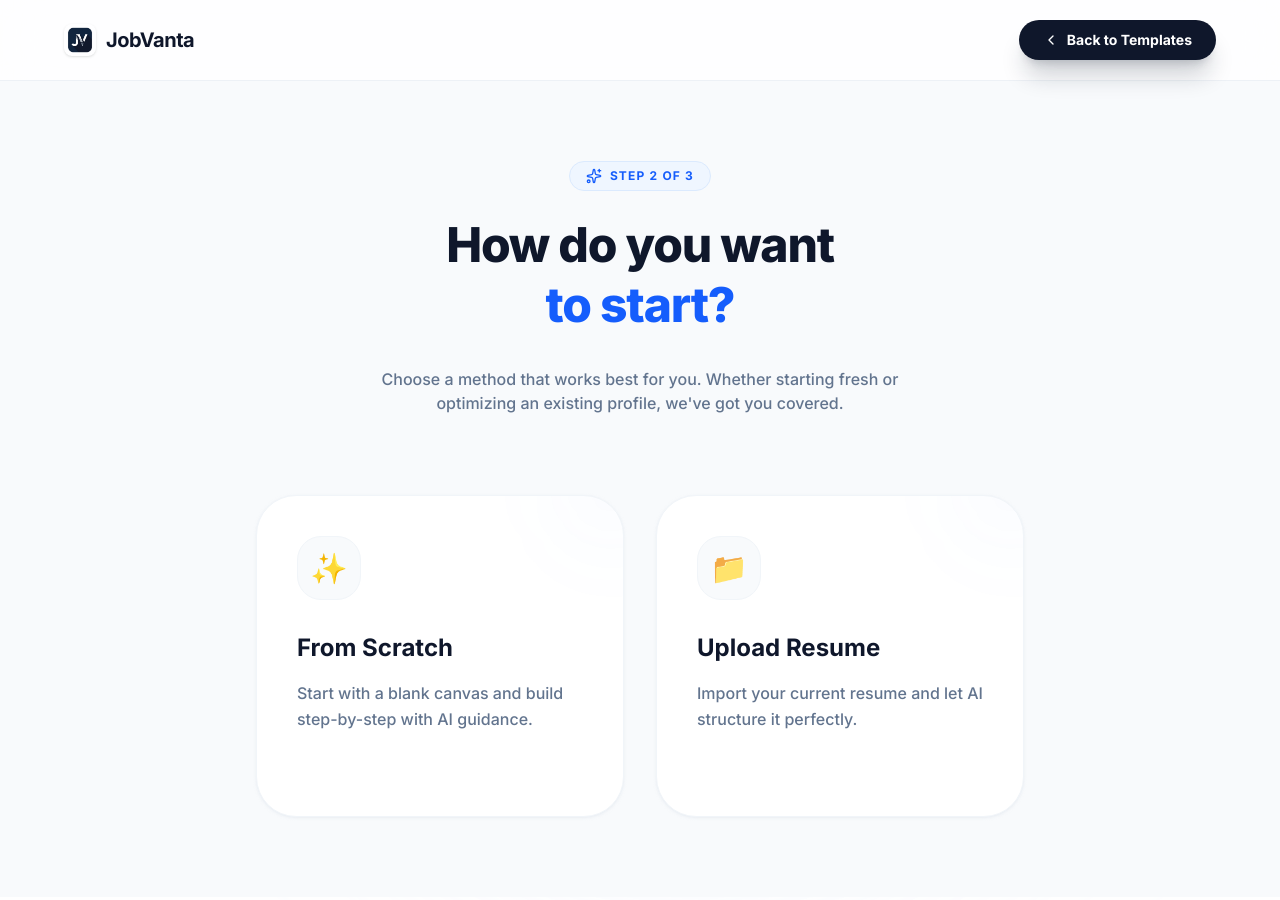
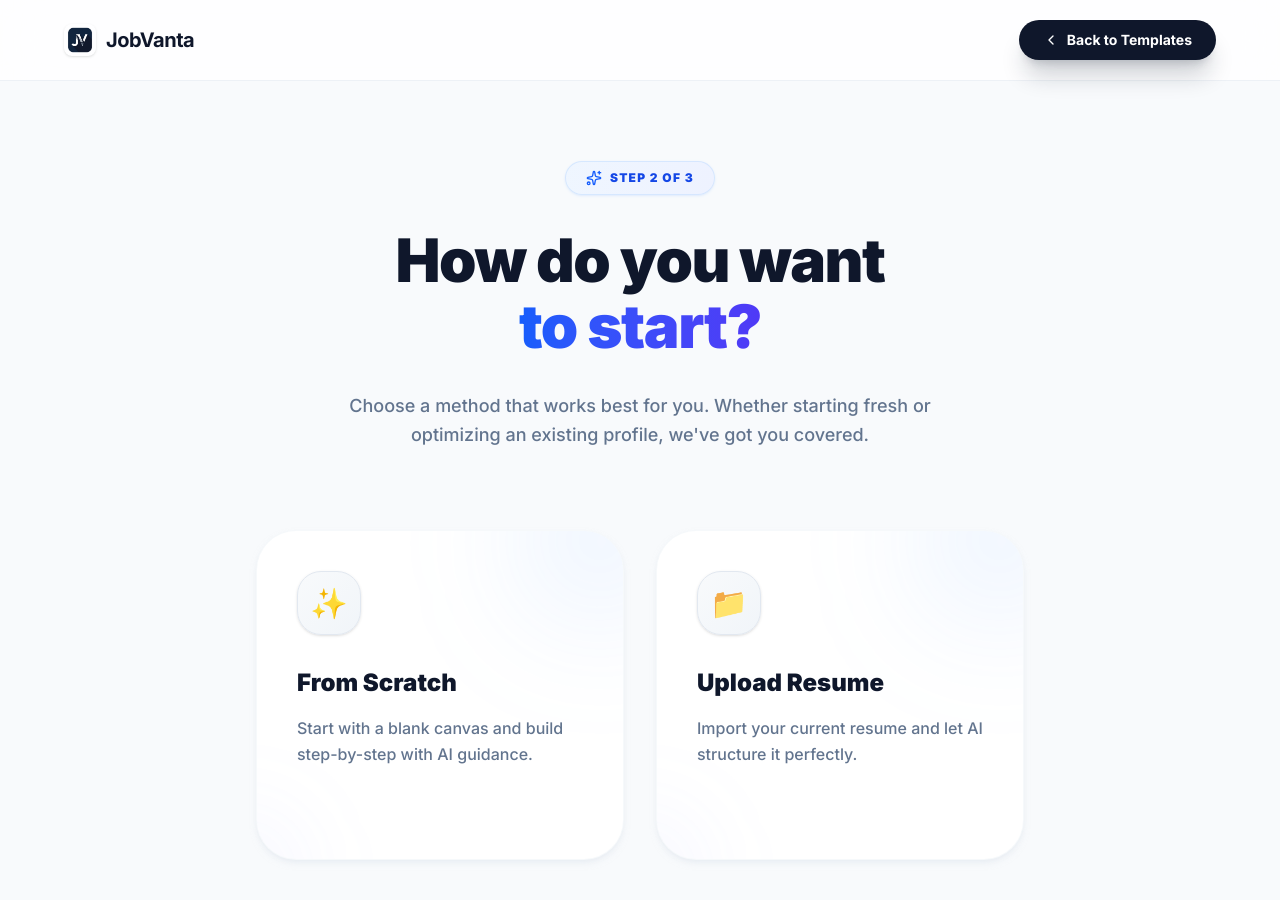
Before and after one commit to e-mons/job-vanta-web, a Next.js app: page /builder/options in a window 1280 px wide. Shown: the top 900 px of the page. Built offline with nearby package versions, Linux system fonts and the light colour scheme.

Commit message:
Added some APIs

```diff
--- /dev/null
+++ b/src/app/api/resume/export/route.ts
@@ -0,0 +1,51 @@
+import { NextRequest, NextResponse } from "next/server";
+import { renderToStream } from "@react-pdf/renderer";
+import React from "react";
+import { ResumeDocument } from "@/components/builder/Preview/PDFPreview";
+import { createAdminClient } from "@/utils/supabase/admin";
+
+export async function GET(req: NextRequest) {
+  try {
+    const searchParams = req.nextUrl.searchParams;
+    const resumeId = searchParams.get('id');
+    const templateId = searchParams.get('templateId') || 'modern';
+
+    if (!resumeId) {
+      return NextResponse.json({ error: "No resume ID provided" }, { status: 400 });
+    }
+
+    const supabase = createAdminClient();
+    const { data: resume, error } = await supabase
+      .from('resumes')
+      .select('*')
+      .eq('id', resumeId)
+      .single();
+
+    if (error || !resume) {
+      return NextResponse.json({ error: "Resume not found" }, { status: 404 });
+    }
+
+    const stream = await renderToStream(
+      React.createElement(ResumeDocument, { data: resume.content, templateId }) as React.ReactElement<any>
+    );
+
+    // Convert NodeJS Readable stream to Web ReadableStream
+    const readable = new ReadableStream({
+      start(controller) {
+        stream.on('data', (chunk) => controller.enqueue(chunk));
+        stream.on('end', () => controller.close());
+        stream.on('error', (err) => controller.error(err));
+      }
+    });
+
+    return new NextResponse(readable, {
+      headers: {
+        'Content-Type': 'application/pdf',
+        'Content-Disposition': `attachment; filename="${resume.title || 'Resume'}.pdf"`,
+      },
+    });
+  } catch (error: any) {
+    console.error("PDF Export error:", error);
+    return NextResponse.json({ error: "Failed to generate PDF" }, { status: 500 });
+  }
+}
--- a/src/app/builder/edit/page.tsx
+++ b/src/app/builder/edit/page.tsx
@@ -612,7 +612,7 @@ function BuilderEditContent() {
   return (
     <div className="min-h-screen bg-slate-50 text-slate-900 flex flex-col font-sans">
       {/* Top Bar */}
-      <header className="h-20 border-b border-slate-200/60 bg-white/80 backdrop-blur-xl flex items-center justify-between px-8 z-30 sticky top-0">
+      <header className="h-20 border-b border-slate-200/60 bg-white/90 backdrop-blur-2xl flex items-center justify-between px-8 z-30 sticky top-0 shadow-sm shadow-slate-200/50">
         <div className="flex items-center gap-6">
           <Link href="/builder" className="group flex items-center gap-2 px-3 py-2 rounded-2xl hover:bg-slate-50 transition-all">
             <ChevronLeft className="w-5 h-5 text-slate-400 group-hover:text-blue-600 group-hover:-translate-x-1 transition-all" />
@@ -654,13 +654,13 @@ function BuilderEditContent() {
             <>
               <button
                 onClick={handleGetMatchingJobs}
-                className="px-6 py-3 rounded-2xl bg-emerald-600 text-white font-bold text-sm hover:bg-emerald-700 hover:shadow-xl hover:shadow-emerald-500/20 transition-all flex items-center gap-2"
+                className="px-6 py-3 rounded-2xl bg-gradient-to-r from-emerald-500 to-teal-500 text-white font-black text-sm hover:from-emerald-600 hover:to-teal-600 hover:shadow-xl hover:shadow-emerald-500/20 transition-all duration-300 flex items-center gap-2 active:scale-95"
               >
                 <Target className="w-4 h-4" /> Find Matching Jobs
               </button>
               <button
                 onClick={handleExportPDF}
-                className="ml-2 px-6 py-3 rounded-2xl bg-blue-600 text-white font-bold text-sm hover:bg-blue-700 hover:shadow-xl hover:shadow-blue-500/20 transition-all flex items-center gap-2"
+                className="ml-2 px-6 py-3 rounded-2xl bg-gradient-to-r from-blue-600 to-indigo-600 text-white font-black text-sm hover:from-blue-700 hover:to-indigo-700 hover:shadow-xl hover:shadow-blue-500/20 transition-all duration-300 flex items-center gap-2 active:scale-95"
               >
                 <Download className="w-4 h-4" /> Export PDF
               </button>
--- a/src/app/builder/options/page.tsx
+++ b/src/app/builder/options/page.tsx
@@ -154,15 +154,15 @@ function BuilderOptionsContent() {
           transition={{ duration: 0.8 }}
           className="text-center mb-20"
         >
-          <div className="inline-flex items-center gap-2 px-4 py-1.5 rounded-full bg-blue-50 border border-blue-100 text-xs font-bold text-blue-600 uppercase tracking-widest mb-6">
-            <Sparkles className="w-4 h-4" />
+          <div className="inline-flex items-center gap-2 px-5 py-2 rounded-full bg-gradient-to-r from-blue-50 to-indigo-50 border border-blue-200/50 text-xs font-black text-blue-700 uppercase tracking-widest mb-8 shadow-sm shadow-blue-500/10">
+            <Sparkles className="w-4 h-4 text-blue-600" />
             Step 2 of 3
           </div>
-          <h1 className="text-3xl md:text-5xl font-extrabold tracking-tight text-slate-900 mb-8 leading-tight">
+          <h1 className="text-4xl md:text-6xl font-black tracking-tight text-slate-900 mb-8 leading-[1.1]">
             How do you want <br />
-            <span className="text-blue-600">to start?</span>
+            <span className="text-transparent bg-clip-text bg-gradient-to-r from-blue-600 to-indigo-600">to start?</span>
           </h1>
-          <p className="text-base text-slate-500 max-w-xl mx-auto font-medium">
+          <p className="text-lg text-slate-500 max-w-2xl mx-auto font-medium leading-relaxed">
             Choose a method that works best for you. Whether starting fresh or optimizing an existing profile, we've got you covered.
           </p>
         </motion.div>
@@ -211,24 +211,26 @@ function BuilderOptionsContent() {
               initial={{ opacity: 0, scale: 0.95 }}
               animate={{ opacity: 1, scale: 1 }}
               exit={{ opacity: 0, scale: 0.95 }}
-              className="mt-16 p-10 rounded-[40px] bg-white border border-blue-100 shadow-2xl shadow-blue-900/5 flex flex-col items-center gap-8 text-center"
+              className="mt-16 p-12 rounded-[48px] bg-white border border-blue-100 shadow-[0_30px_60px_-15px_rgba(37,99,235,0.15)] flex flex-col items-center gap-8 text-center relative overflow-hidden"
             >
-              <div>
-                <div className="w-16 h-16 rounded-2xl bg-blue-50 border border-blue-100 flex items-center justify-center mb-6 mx-auto">
-                   <Loader2 className="w-8 h-8 text-blue-600 animate-spin" />
+              <div className="absolute inset-0 bg-gradient-to-br from-blue-50/50 via-transparent to-indigo-50/50" />
+
+              <div className="relative z-10">
+                <div className="w-20 h-20 rounded-3xl bg-gradient-to-br from-blue-50 to-indigo-50 border border-blue-100 flex items-center justify-center mb-8 mx-auto shadow-inner">
+                   <Loader2 className="w-10 h-10 text-blue-600 animate-spin" />
                 </div>
-                <h3 className="text-2xl font-bold text-slate-900 mb-3">Analyzing with JobVanta AI</h3>
-                <p className="text-slate-500 font-medium">Our Gemini engine is extracting your career highlights and expertise...</p>
+                <h3 className="text-3xl font-black text-slate-900 mb-4 tracking-tight">Analyzing with AI</h3>
+                <p className="text-slate-500 font-medium text-lg max-w-md mx-auto">Our Gemini engine is extracting your career highlights and expertise...</p>
               </div>
 
-              <div className="w-full max-w-md">
-                <div className="flex justify-between items-center mb-3">
-                  <span className="text-xs font-bold text-slate-400 uppercase tracking-widest">Progress</span>
-                  <span className="text-sm font-bold text-blue-600">{uploadProgress}%</span>
+              <div className="w-full max-w-md relative z-10 mt-4">
+                <div className="flex justify-between items-center mb-4 px-1">
+                  <span className="text-xs font-black text-slate-400 uppercase tracking-widest">Processing</span>
+                  <span className="text-sm font-black text-blue-600">{uploadProgress}%</span>
                 </div>
-                <div className="w-full h-3 bg-slate-100 rounded-full overflow-hidden">
+                <div className="w-full h-4 bg-slate-100 rounded-full overflow-hidden shadow-inner p-0.5">
                   <motion.div
-                    className="h-full bg-blue-600 rounded-full"
+                    className="h-full bg-gradient-to-r from-blue-500 to-indigo-500 rounded-full shadow-sm"
                     initial={{ width: 0 }}
                     animate={{ width: `${uploadProgress}%` }}
                     transition={{ duration: 0.5 }}
--- /dev/null
+++ b/src/app/preview/[id]/page.tsx
@@ -0,0 +1,38 @@
+import React from 'react';
+import { createAdminClient } from '@/utils/supabase/admin';
+import HTMLPreview from '@/components/builder/Preview/HTMLPreview';
+
+export default async function PreviewPage({
+  params,
+  searchParams,
+}: {
+  params: { id: string };
+  searchParams: { templateId?: string };
+}) {
+  const supabase = createAdminClient();
+  const { data: resume, error } = await supabase
+    .from('resumes')
+    .select('*')
+    .eq('id', params.id)
+    .single();
+
+  if (error || !resume) {
+    return (
+      <div className="flex items-center justify-center min-h-screen bg-slate-50 text-slate-500 font-medium">
+        Preview not available or resume not found.
+      </div>
+    );
+  }
+
+  const templateId = searchParams.templateId || resume.template_id || 'modern';
+
+  return (
+    <div className="min-h-screen bg-transparent w-full flex justify-center p-0 m-0 overflow-hidden">
+      <style dangerouslySetInnerHTML={{__html: `
+        body { background: transparent !important; margin: 0; padding: 0; }
+        ::-webkit-scrollbar { display: none; }
+      `}} />
+      <HTMLPreview data={resume.content} templateId={templateId} scale={1} />
+    </div>
+  );
+}
--- a/src/components/builder/Preview/PDFPreview.tsx
+++ b/src/components/builder/Preview/PDFPreview.tsx
@@ -87,7 +87,7 @@ const getStyles = (templateId: string) => {
   }
 };
 
-const ResumeDocument = ({ data, templateId = 'modern' }: { data: ResumeData; templateId?: string }) => {
+export const ResumeDocument = ({ data, templateId = 'modern' }: { data: ResumeData; templateId?: string }) => {
   const styles = getStyles(templateId);
   const isCreative = templateId === 'creative' || templateId === 'bold';
 
--- a/src/components/builder/StartMethodCard.tsx
+++ b/src/components/builder/StartMethodCard.tsx
@@ -14,16 +14,16 @@ interface StartMethodCardProps {
 export default function StartMethodCard({ title, description, icon, onClick, isLoading }: StartMethodCardProps) {
   return (
     <motion.button
-      whileHover={{ scale: 1.02, translateY: -8 }}
-      whileTap={{ scale: 0.98 }}
+      whileHover={{ scale: 1.03, translateY: -8 }}
+      whileTap={{ scale: 0.97 }}
       onClick={onClick}
       disabled={isLoading}
-      className="w-full text-left p-10 rounded-[40px] bg-white border border-slate-100 hover:border-blue-200 hover:shadow-2xl hover:shadow-blue-900/5 transition-all duration-300 relative overflow-hidden group shadow-sm shadow-slate-200/50"
+      className="w-full text-left p-10 rounded-[40px] bg-white border border-slate-100/60 hover:border-blue-300 hover:shadow-[0_20px_40px_-15px_rgba(37,99,235,0.15)] transition-all duration-300 relative overflow-hidden group shadow-md shadow-slate-200/50"
     >
-      <div className="absolute inset-0 bg-gradient-to-br from-blue-50/50 via-white to-transparent opacity-0 group-hover:opacity-100 transition-opacity" />
+      <div className="absolute inset-0 bg-gradient-to-br from-blue-50/80 via-white to-blue-50/30 opacity-0 group-hover:opacity-100 transition-opacity duration-500" />
 
       <div className="relative z-10">
-        <div className="w-16 h-16 rounded-2xl bg-slate-50 border border-slate-100 flex items-center justify-center text-3xl mb-8 group-hover:bg-blue-50 group-hover:border-blue-100 transition-all duration-300 group-hover:scale-110 group-hover:rotate-3">
+        <div className="w-16 h-16 rounded-2xl bg-gradient-to-br from-slate-50 to-slate-100 border border-slate-200 flex items-center justify-center text-3xl mb-8 group-hover:from-blue-100 group-hover:to-indigo-50 group-hover:border-blue-200 transition-all duration-500 group-hover:scale-110 group-hover:-rotate-3 shadow-sm group-hover:shadow-md group-hover:shadow-blue-500/20">
           {isLoading ? (
             <div className="w-7 h-7 border-3 border-blue-600 border-t-transparent rounded-full animate-spin" />
           ) : (
@@ -31,16 +31,17 @@ export default function StartMethodCard({ title, description, icon, onClick, isL
           )}
         </div>
 
-        <h3 className="text-2xl font-bold text-slate-900 mb-4 group-hover:text-blue-600 transition-colors">{title}</h3>
-        <p className="text-slate-500 font-medium leading-relaxed mb-6">{description}</p>
+        <h3 className="text-2xl font-black text-slate-900 mb-4 group-hover:text-transparent group-hover:bg-clip-text group-hover:bg-gradient-to-r group-hover:from-blue-600 group-hover:to-indigo-600 transition-all duration-300">{title}</h3>
+        <p className="text-slate-500 font-medium leading-relaxed mb-8 group-hover:text-slate-600">{description}</p>
 
-        <div className="flex items-center gap-2 text-sm font-bold text-blue-600 opacity-0 group-hover:opacity-100 translate-x-[-10px] group-hover:translate-x-0 transition-all duration-300">
+        <div className="flex items-center gap-2 text-sm font-black text-blue-600 opacity-0 group-hover:opacity-100 translate-x-[-10px] group-hover:translate-x-0 transition-all duration-500">
           Get Started
-          <ArrowRight className="w-4 h-4" />
+          <ArrowRight className="w-5 h-5 group-hover:translate-x-1 transition-transform duration-300" />
         </div>
       </div>
 
-      <div className="absolute top-0 right-0 w-32 h-32 bg-gradient-to-br from-blue-500/5 to-transparent rounded-full -mr-16 -mt-16 blur-2xl group-hover:opacity-100 transition-opacity" />
+      <div className="absolute top-0 right-0 w-40 h-40 bg-gradient-to-br from-blue-400/20 to-indigo-400/5 rounded-full -mr-16 -mt-16 blur-3xl group-hover:opacity-100 transition-opacity duration-700" />
+      <div className="absolute bottom-0 left-0 w-32 h-32 bg-gradient-to-tr from-indigo-400/10 to-transparent rounded-full -ml-16 -mb-16 blur-2xl group-hover:opacity-100 transition-opacity duration-700" />
     </motion.button>
   );
 }
```
Also changed, not shown: src/app/builder/page.tsx (+21 -18 lines).
